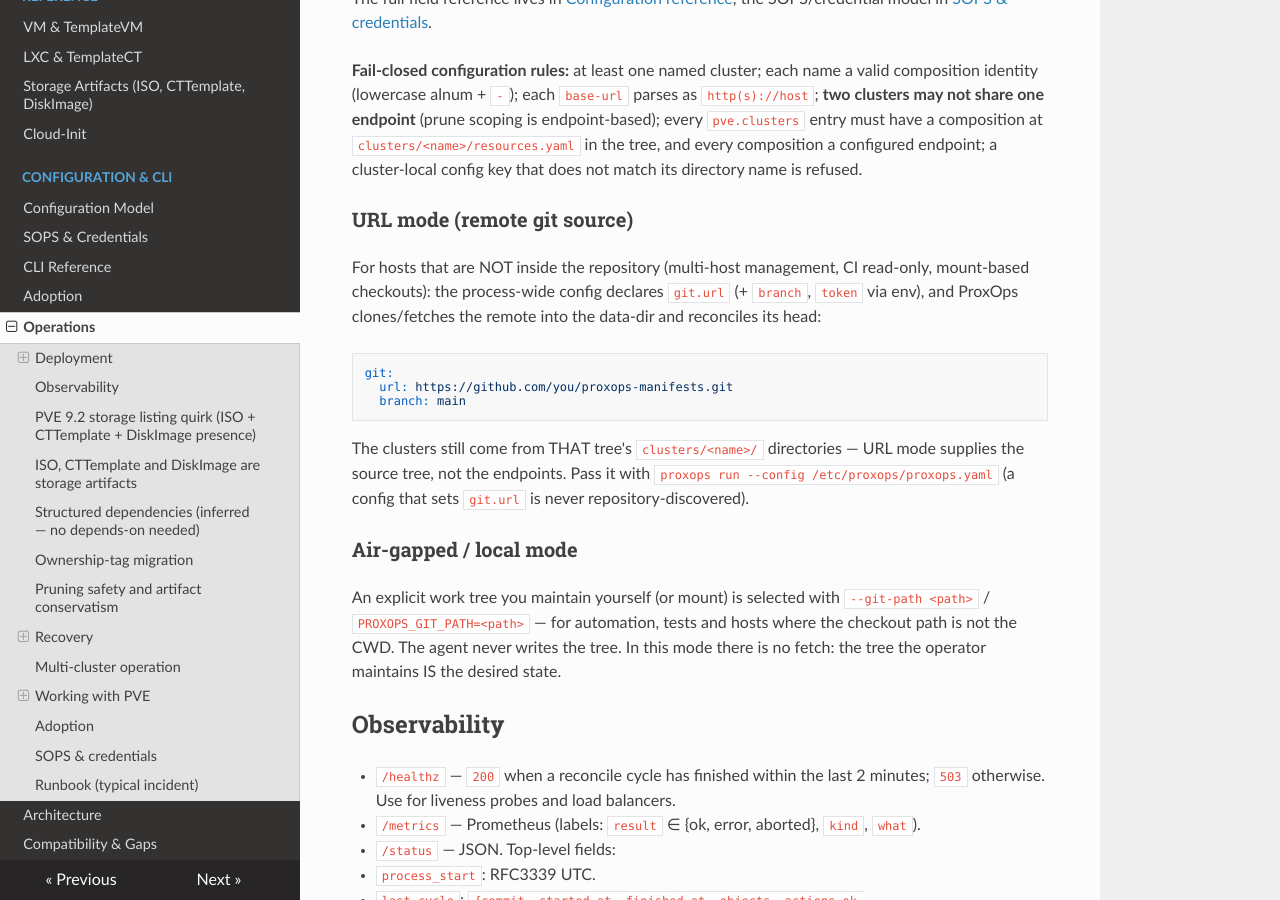
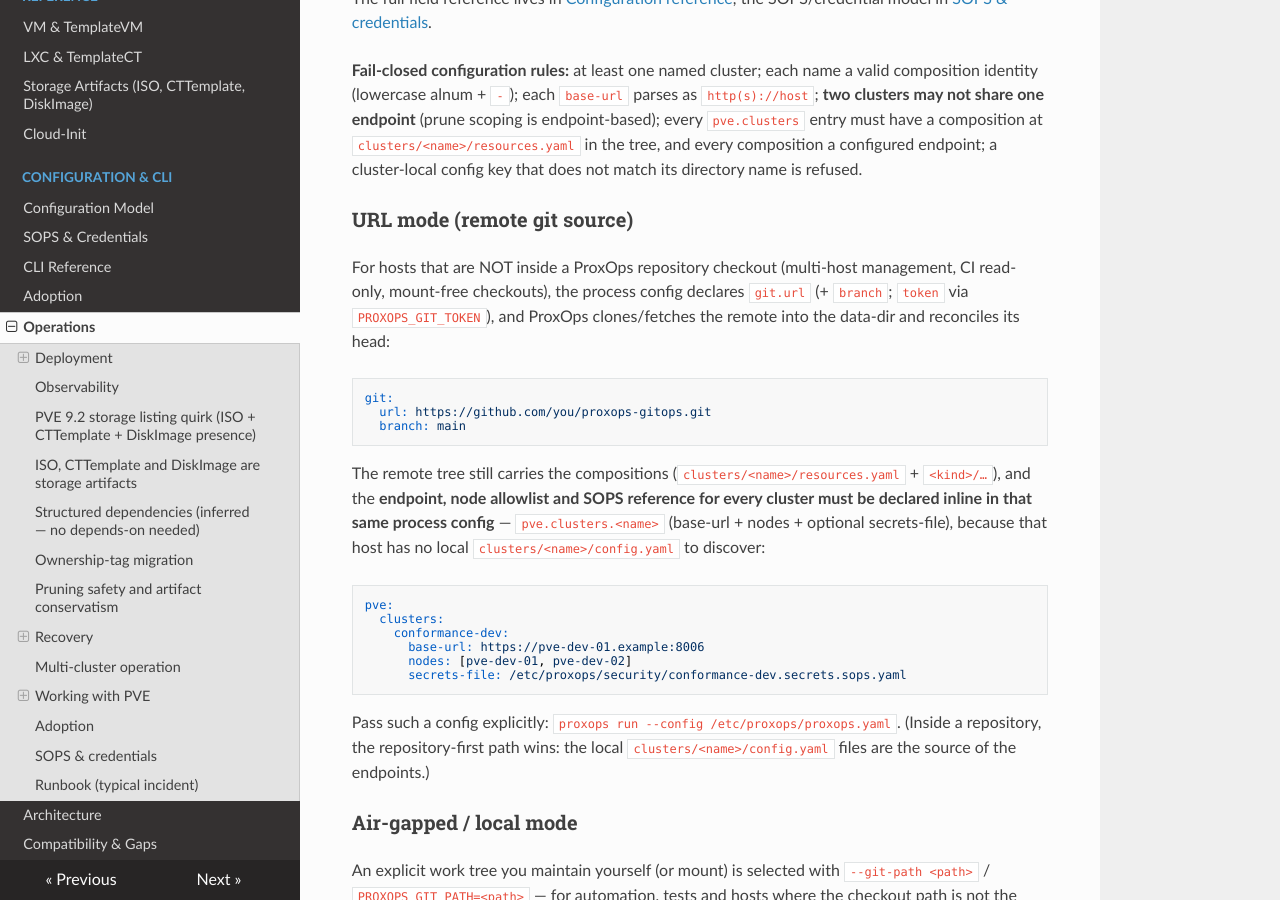
Before and after one commit to Kelcode-Dev/proxops, an MkDocs documentation site: the page built from docs/OPERATIONS.md, in a window 1280 px wide and 900 px high, scrolled down 1279 px. Built offline with MkDocs 1.6.1, drawn with Linux system fonts in a browser that asks for light colours; nearby versions of some CDN libraries.

Commit message:
docs(config): clarify URL-mode cluster sourcing; pin it in a test
A process-wide proxops.yaml that declares git.url is honoured by
repository discovery (URL mode): LoadLocal keeps the remote source,
clusters are read from the local clusters/<name>/config.yaml files, and
the bare git.path '.' sentinel is dropped next to the git.url. When the
host has no repository checkout at all, the endpoints/allowlists/SOPS
references must instead be declared inline in pve.clusters of the
process config (the classic M8 form, kept working). Document this in
OPERATIONS.md and reference-config.md; pin the in-repo URL-mode
semantics with TestLoadLocalHonoursProcessGitURL.

````diff
--- a/docs/OPERATIONS.md
+++ b/docs/OPERATIONS.md
@@ -73,21 +73,38 @@ directory name is refused.
 
 ### URL mode (remote git source)
 
-For hosts that are NOT inside the repository (multi-host management, CI
-read-only, mount-based checkouts): the process-wide config declares
-`git.url` (+ `branch`, `token` via env), and ProxOps clones/fetches the
-remote into the data-dir and reconciles its head:
+For hosts that are NOT inside a ProxOps repository checkout (multi-host
+management, CI read-only, mount-free checkouts), the process config
+declares `git.url` (+ `branch`; `token` via `PROXOPS_GIT_TOKEN`), and
+ProxOps clones/fetches the remote into the data-dir and reconciles its
+head:
 
 ```yaml
 git:
-  url: https://github.com/you/proxops-manifests.git
+  url: https://github.com/you/proxops-gitops.git
   branch: main
 ```
 
-The clusters still come from THAT tree's `clusters/<name>/` directories —
-URL mode supplies the source tree, not the endpoints. Pass it with
-`proxops run --config /etc/proxops/proxops.yaml` (a config that sets
-`git.url` is never repository-discovered).
+The remote tree still carries the compositions
+(`clusters/<name>/resources.yaml` + `<kind>/…`), and the **endpoint, node
+allowlist and SOPS reference for every cluster must be declared inline in
+that same process config** — `pve.clusters.<name>` (base-url + nodes +
+optional secrets-file), because that host has no local
+`clusters/<name>/config.yaml` to discover:
+
+```yaml
+pve:
+  clusters:
+    conformance-dev:
+      base-url: https://pve-dev-01.example:8006
+      nodes: [pve-dev-01, pve-dev-02]
+      secrets-file: /etc/proxops/security/conformance-dev.secrets.sops.yaml
+```
+
+Pass such a config explicitly:
+`proxops run --config /etc/proxops/proxops.yaml`. (Inside a repository,
+the repository-first path wins: the local `clusters/<name>/config.yaml`
+files are the source of the endpoints.)
 
 ### Air-gapped / local mode
 
````
Also changed, not shown: docs/reference-config.md (+7 -4 lines), 1 other file.
